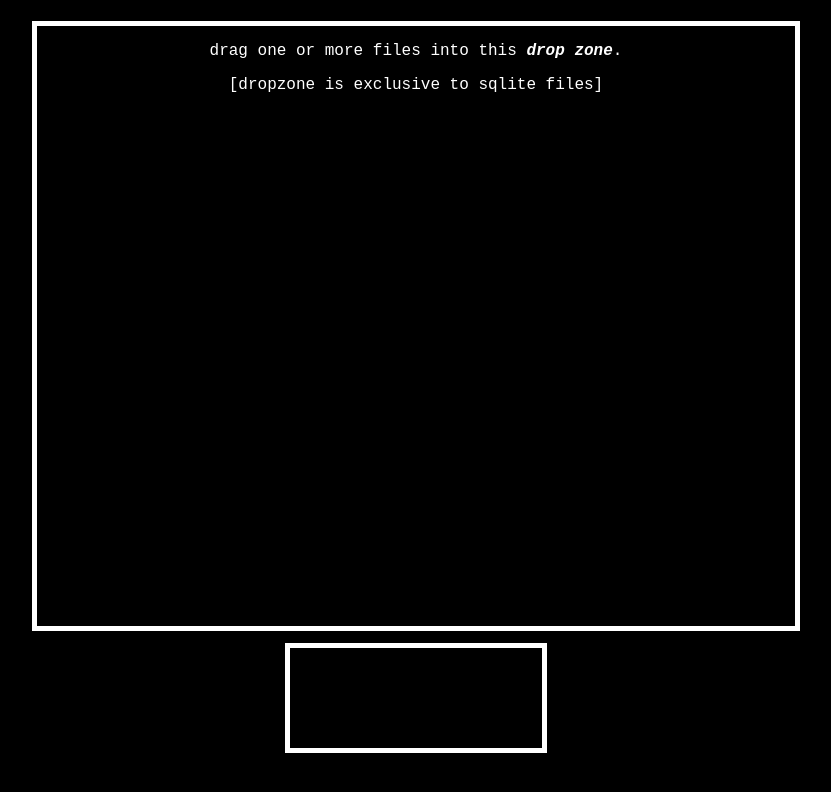
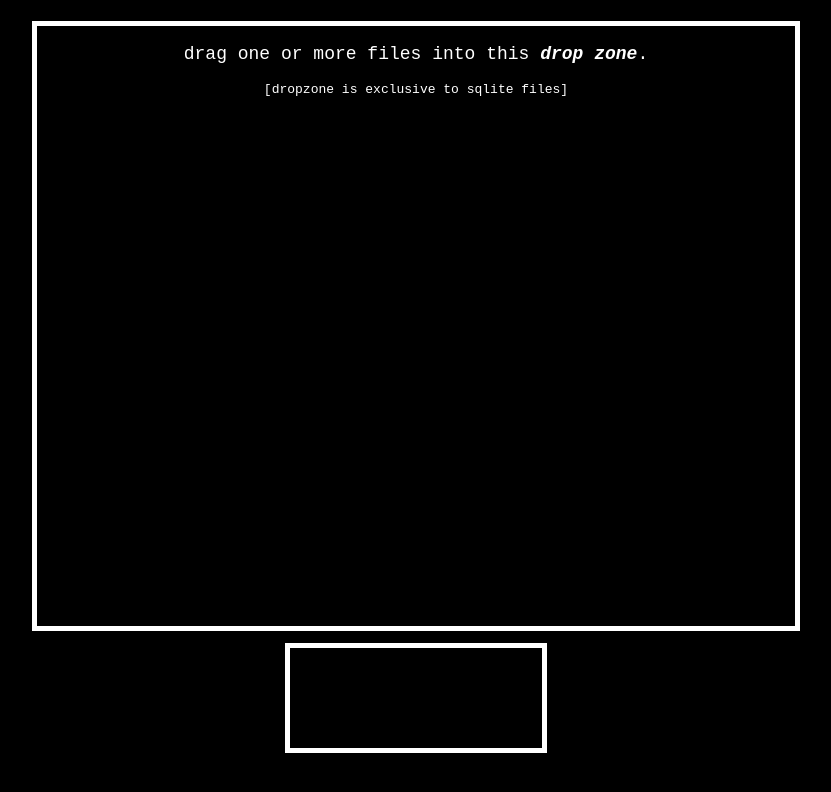
Before and after one commit to ryanperkinsx/blog, a website with bundled scripts: page html/tracker.html in a window 1280 px wide. Shown: the whole page, without its empty margins (224-1055 px from the left). Built offline with nearby package versions, Linux system fonts and the light colour scheme.

```diff
--- a/html/tracker.html
+++ b/html/tracker.html
@@ -31,8 +31,8 @@
 <body>
     <div class="tracker-body-wrapper">
         <div id="drop-zone" class="drop-zone">
-            <p>drag one or more files into this <b><i>drop zone</i></b>.</p>
-            <p>[dropzone is exclusive to sqlite files]</p>
+            <p class="drop-zone-message">drag one or more files into this <b><i>drop zone</i></b>.</p>
+            <p class="drop-zone-note">[dropzone is exclusive to sqlite files]</p>
         </div>
         <div id="file-menu" class="file-menu-wrapper">
         </div>
```
